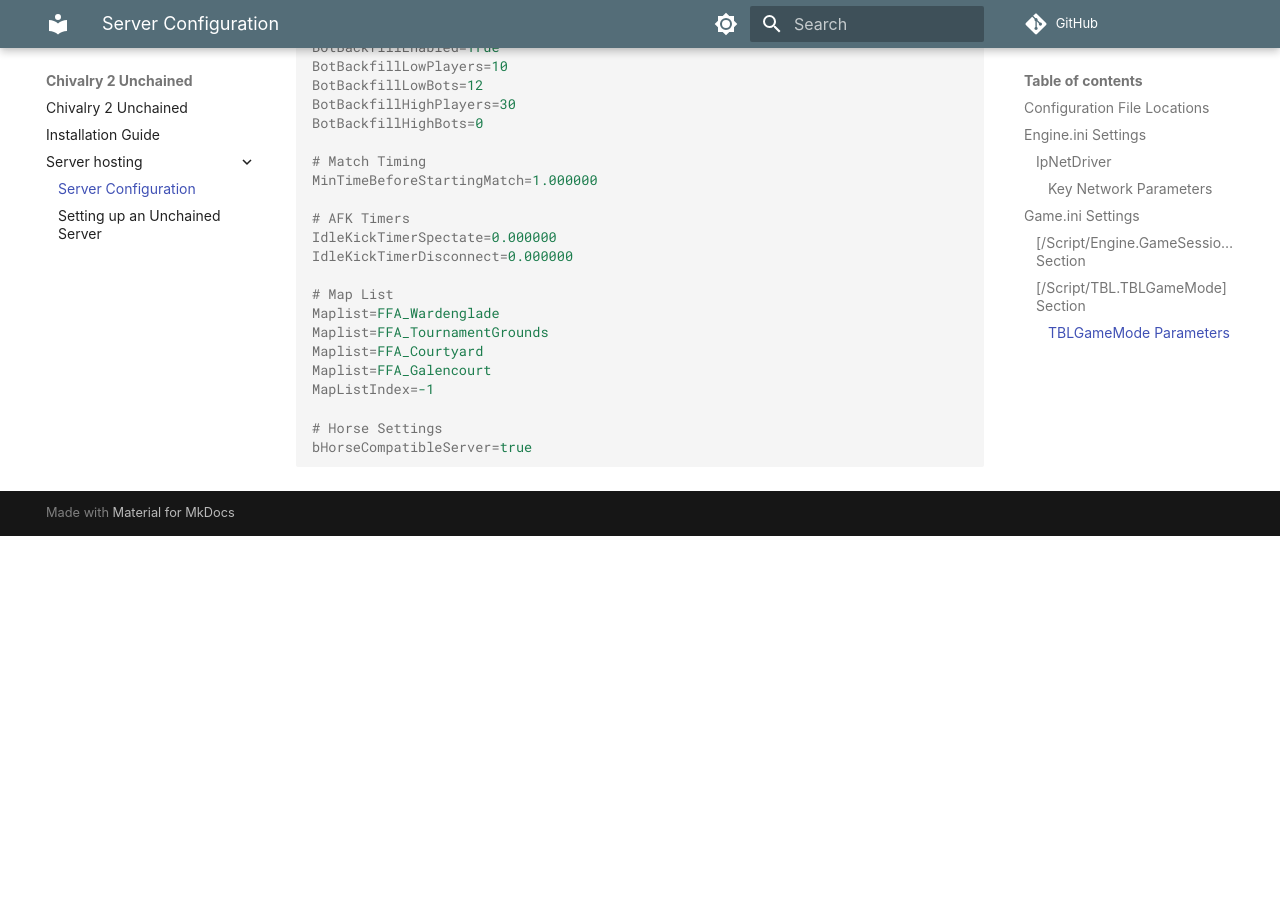
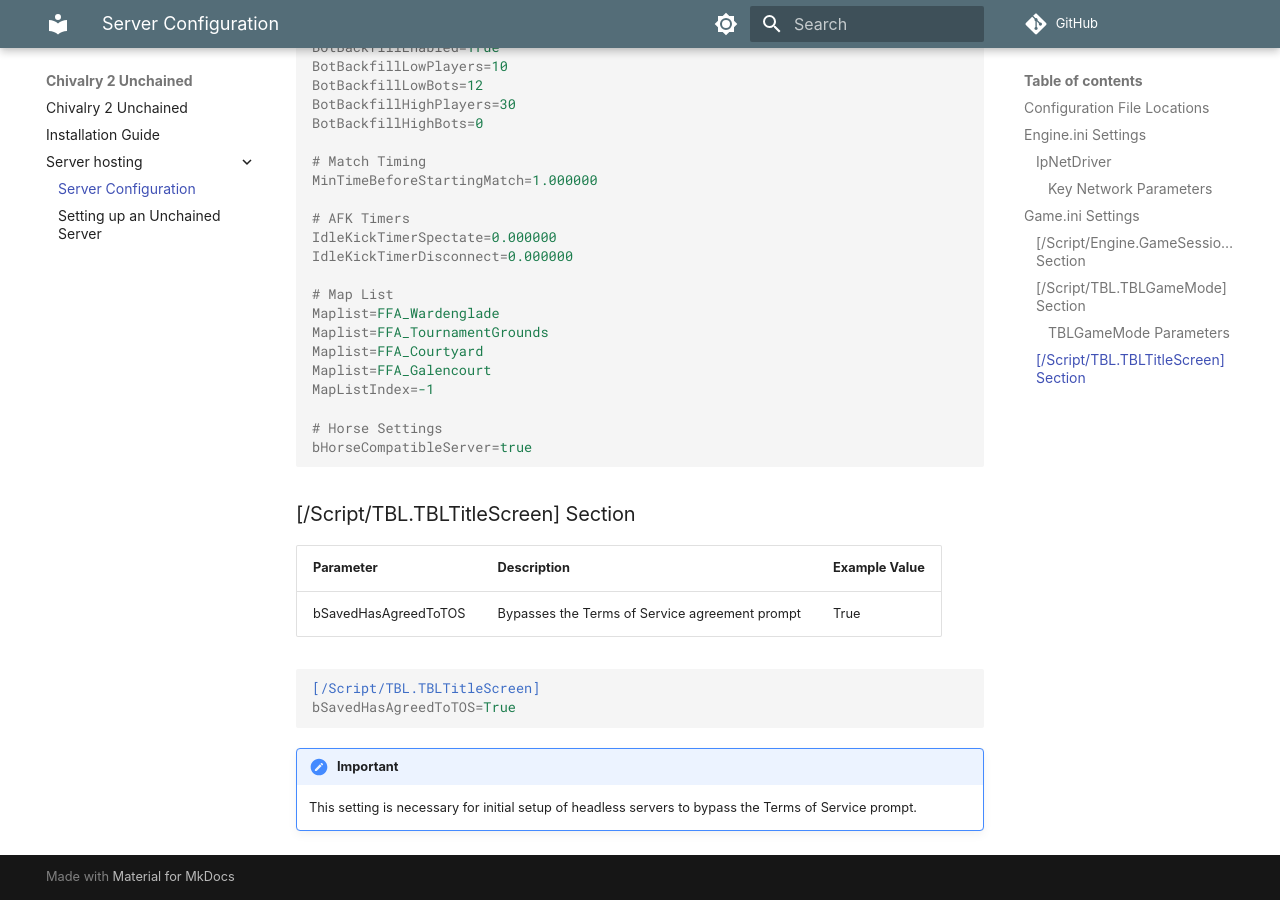
Before and after one commit to Chiv2-Community/unchained-wiki, an MkDocs documentation site: the page built from docs/server-hosting/configuration.md, in a window 1280 px wide and 900 px high, scrolled down 2765 px. Built offline with MkDocs 1.6.1 and Material for MkDocs 9.7.7, drawn with Linux system fonts in a browser that asks for light colours; some web fonts are replaced; comment, search, counter and statistics services are not loaded; before the commit the page ends 3301 px from its top, so only the background shows below that.

Commit message:
docs: Add TBLTitleScreen section with TOS agreement setting to configuration guide

````diff
--- a/docs/server-hosting/configuration.md
+++ b/docs/server-hosting/configuration.md
@@ -101,3 +101,17 @@ MapListIndex=-1
 # Horse Settings
 bHorseCompatibleServer=true
 ```
+
+### [/Script/TBL.TBLTitleScreen] Section
+
+| Parameter | Description | Example Value |
+|-----------|-------------|---------------|
+| bSavedHasAgreedToTOS | Bypasses the Terms of Service agreement prompt | True |
+
+```ini
+[/Script/TBL.TBLTitleScreen]
+bSavedHasAgreedToTOS=True
+```
+
+!!! note "Important"
+    This setting is necessary for initial setup of headless servers to bypass the Terms of Service prompt.
````
